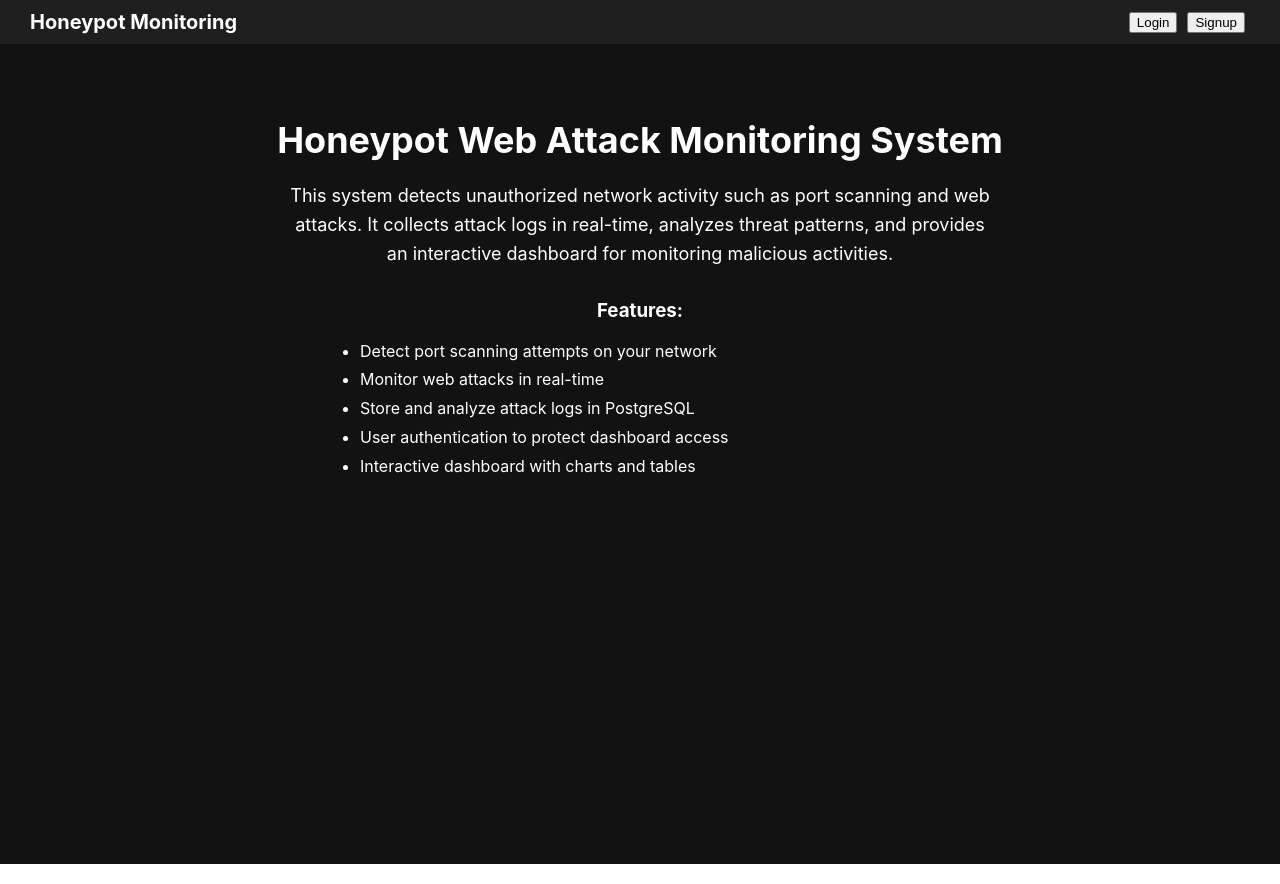
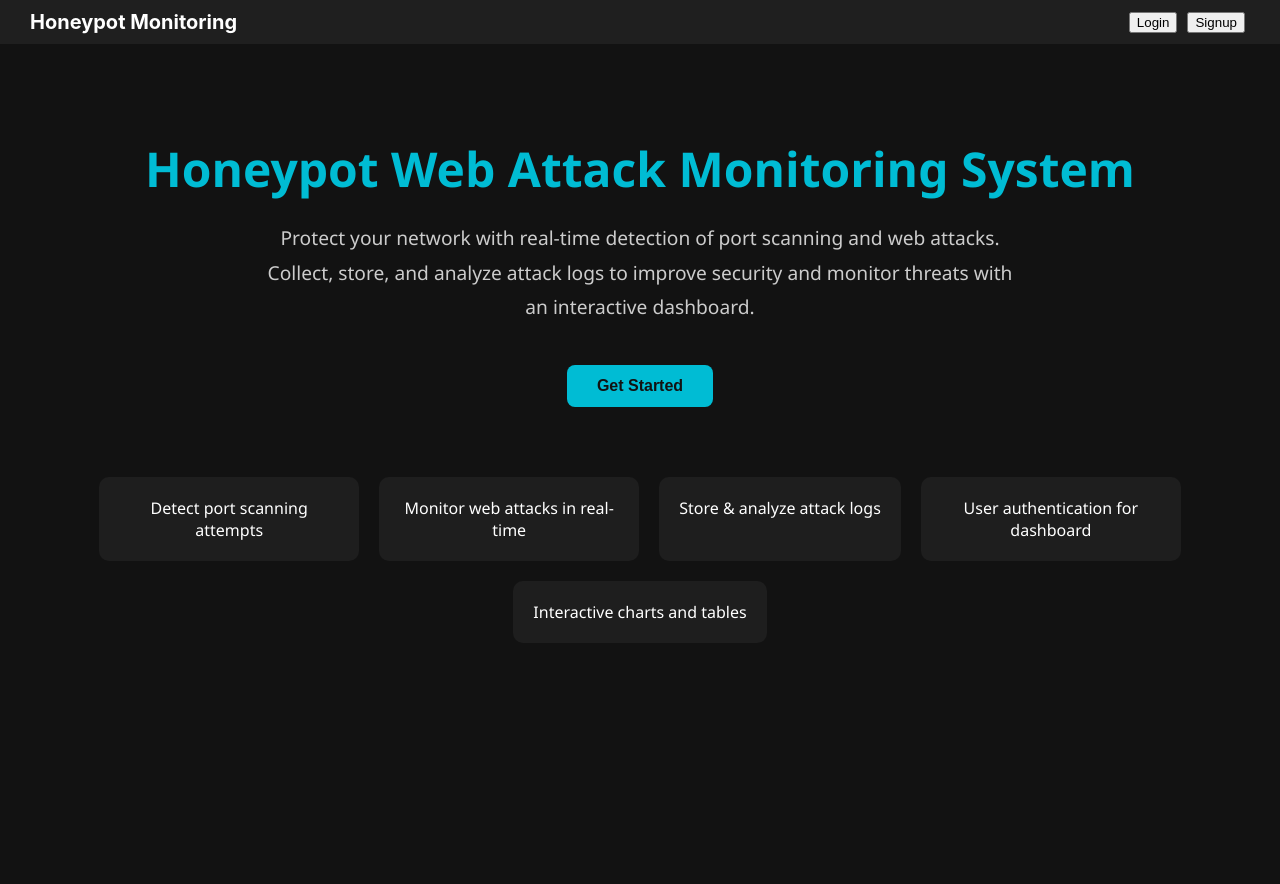
Before and after one commit to RohanMaharjan/HoneyPot_System, a React (Create React App) app in the folder honeypot-dashboard/: page / in a window 1280 px wide. Built offline with nearby package versions, Linux system fonts and the light colour scheme.

Commit message:
improved login page ui

```diff
--- a/honeypot-dashboard/src/pages/LandingPage.js
+++ b/honeypot-dashboard/src/pages/LandingPage.js
@@ -1,49 +1,101 @@
 // src/pages/LandingPage.js
 import React from "react";
+import { useNavigate } from "react-router-dom";
 import Navbar from "../components/Navbar";
 
 function LandingPage() {
+  const navigate = useNavigate();
+  const token = localStorage.getItem("token");
+
+  const handleGetStarted = () => {
+    if (token) {
+      navigate("/dashboard");
+    } else {
+      navigate("/login");
+    }
+  };
+
+  const features = [
+    "Detect port scanning attempts",
+    "Monitor web attacks in real-time",
+    "Store & analyze attack logs",
+    "User authentication for dashboard",
+    "Interactive charts and tables"
+  ];
+
   return (
     <>
       <Navbar />
 
       <div style={{
         minHeight: "90vh",
-        backgroundColor: "#121212",  // dark background
-        color: "#ffffff",            // white text
+        backgroundColor: "#121212",
+        color: "#fff",
         textAlign: "center",
-        padding: "50px 20px"
+        padding: "60px 20px",
+        fontFamily: "'Segoe UI', Tahoma, Geneva, Verdana, sans-serif"
       }}>
-        <h1 style={{ fontSize: "36px", marginBottom: "20px" }}>
+        <h1 style={{ fontSize: "3rem", marginBottom: "20px", color: "#00bcd4" }}>
           Honeypot Web Attack Monitoring System
         </h1>
 
         <p style={{
-          maxWidth: "700px",
-          margin: "0 auto 30px",
-          fontSize: "18px",
-          lineHeight: "1.6"
+          maxWidth: "750px",
+          margin: "0 auto 40px",
+          fontSize: "1.2rem",
+          lineHeight: "1.8",
+          color: "#ccc"
         }}>
-          This system detects unauthorized network activity such as port scanning
-          and web attacks. It collects attack logs in real-time, analyzes threat patterns,
-          and provides an interactive dashboard for monitoring malicious activities.
+          Protect your network with real-time detection of port scanning and web attacks.
+          Collect, store, and analyze attack logs to improve security and monitor threats with an interactive dashboard.
         </p>
 
-        <h3 style={{ marginBottom: "15px" }}>Features:</h3>
-        <ul style={{
-          listStyle: "disc",
-          maxWidth: "600px",
-          margin: "0 auto",
-          textAlign: "left",
-          fontSize: "16px",
-          lineHeight: "1.8"
+        <button
+          onClick={handleGetStarted}
+          style={{
+            backgroundColor: "#00bcd4",
+            color: "#121212",
+            fontWeight: "bold",
+            padding: "12px 30px",
+            border: "none",
+            borderRadius: "8px",
+            cursor: "pointer",
+            fontSize: "16px",
+            marginBottom: "50px",
+            transition: "0.3s"
+          }}
+          onMouseOver={e => e.currentTarget.style.backgroundColor = "#0097a7"}
+          onMouseOut={e => e.currentTarget.style.backgroundColor = "#00bcd4"}
+        >
+          Get Started
+        </button>
+
+        <div style={{
+          display: "flex",
+          justifyContent: "center",
+          flexWrap: "wrap",
+          gap: "20px",
+          marginTop: "20px"
         }}>
-          <li>Detect port scanning attempts on your network</li>
-          <li>Monitor web attacks in real-time</li>
-          <li>Store and analyze attack logs in PostgreSQL</li>
-          <li>User authentication to protect dashboard access</li>
-          <li>Interactive dashboard with charts and tables</li>
-        </ul>
+          {features.map((feature, index) => (
+            <div key={index} style={{
+              backgroundColor: "#1e1e1e",
+              padding: "20px",
+              borderRadius: "10px",
+              minWidth: "180px",
+              maxWidth: "220px",
+              color: "#fff",
+              fontSize: "16px",
+              transition: "0.3s",
+              cursor: "default"
+            }}
+              onMouseOver={e => e.currentTarget.style.backgroundColor = "#272727"}
+              onMouseOut={e => e.currentTarget.style.backgroundColor = "#1e1e1e"}
+            >
+              {feature}
+            </div>
+          ))}
+        </div>
       </div>
     </>
   );
--- a/honeypot-dashboard/src/pages/LoginPage.js
+++ b/honeypot-dashboard/src/pages/LoginPage.js
@@ -1,58 +1,155 @@
-// src/pages/LoginPage.js
 import React, { useState } from "react";
 import { useNavigate } from "react-router-dom";
 import Navbar from "../components/Navbar";
 
 function LoginPage() {
+
+  const navigate = useNavigate();
+
   const [email, setEmail] = useState("");
   const [password, setPassword] = useState("");
-  const navigate = useNavigate();
+  const [error, setError] = useState("");
 
-  const handleLogin = async (e) => {
+  const validateForm = () => {
+
+    const emailRegex = /^[^\s@]+@[^\s@]+\.[^\s@]+$/;// simple email validation
+
+    const passwordRegex = /^(?=.*[!@#$%^&*]).{8,}$/;// at least 8 characters and one special character
+
+    if (!emailRegex.test(email)) {
+      return "Please enter a valid email address";
+    }
+
+    if (!passwordRegex.test(password)) {
+      return "Password must be at least 8 characters and include a special character";
+    }
+
+    return null;
+  };
+
+  const handleSubmit = async (e) => {
+
     e.preventDefault();
 
-    const res = await fetch("http://localhost:5000/auth/login", {
+    const validationError = validateForm();
+
+    if (validationError) {
+      setError(validationError);
+      return;
+    }
+
+    try {
+
+      const response = await fetch("http://localhost:5000/auth/login", {
         method: "POST",
-      headers: { "Content-Type": "application/json" },
-      body: JSON.stringify({ email, password }),
+        headers: {
+          "Content-Type": "application/json"
+        },
+        body: JSON.stringify({ email, password })
       });
 
-    const data = await res.json();
+      const data = await response.json();
 
       if (data.token) {
         localStorage.setItem("token", data.token);
-      localStorage.setItem("user", JSON.stringify(data.user || {}));
         navigate("/dashboard");
       } else {
-      alert("Login failed");
+        setError(data.message || "Login failed");
+      }
+
+    } catch (err) {
+      setError("Server error");
     }
   };
 
   return (
     <>
       <Navbar />
-      <div style={{ textAlign: "center", marginTop: "50px" }}>
-        <h2>Login</h2>
-        <form onSubmit={handleLogin}>
+
+      <div style={{
+        minHeight: "90vh",
+        backgroundColor: "#121212",
+        display: "flex",
+        justifyContent: "center",
+        alignItems: "center",
+        color: "#fff"
+      }}>
+
+        <form
+          onSubmit={handleSubmit}
+          style={{
+            background: "#1e1e1e",
+            padding: "40px",
+            borderRadius: "10px",
+            width: "350px"
+          }}
+        >
+
+          <h2 style={{
+            textAlign: "center",
+            marginBottom: "25px",
+            color: "#00bcd4"
+          }}>
+            Login
+          </h2>
+
+          {error && (
+            <p style={{
+              color: "red",
+              fontSize: "14px"
+            }}>
+              {error}
+            </p>
+          )}
+
           <input
             type="email"
             placeholder="Email"
             value={email}
             onChange={(e) => setEmail(e.target.value)}
+            style={inputStyle}
+            required
           />
-          <br /><br />
+
           <input
             type="password"
             placeholder="Password"
             value={password}
             onChange={(e) => setPassword(e.target.value)}
+            style={inputStyle}
+            required
           />
-          <br /><br />
-          <button type="submit">Login</button>
+
+          <button
+            type="submit"
+            style={buttonStyle}
+          >
+            Login
+          </button>
+
         </form>
       </div>
     </>
   );
 }
 
+const inputStyle = {
+  width: "100%",
+  padding: "10px",
+  marginBottom: "15px",
+  borderRadius: "6px",
+  border: "none"
+};
+
+const buttonStyle = {
+  width: "100%",
+  padding: "12px",
+  backgroundColor: "#00bcd4",
+  border: "none",
+  borderRadius: "6px",
+  color: "#121212",
+  fontWeight: "bold",
+  cursor: "pointer"
+};
+
 export default LoginPage;
```
Lines whose indentation alone changed are shown as unchanged.
